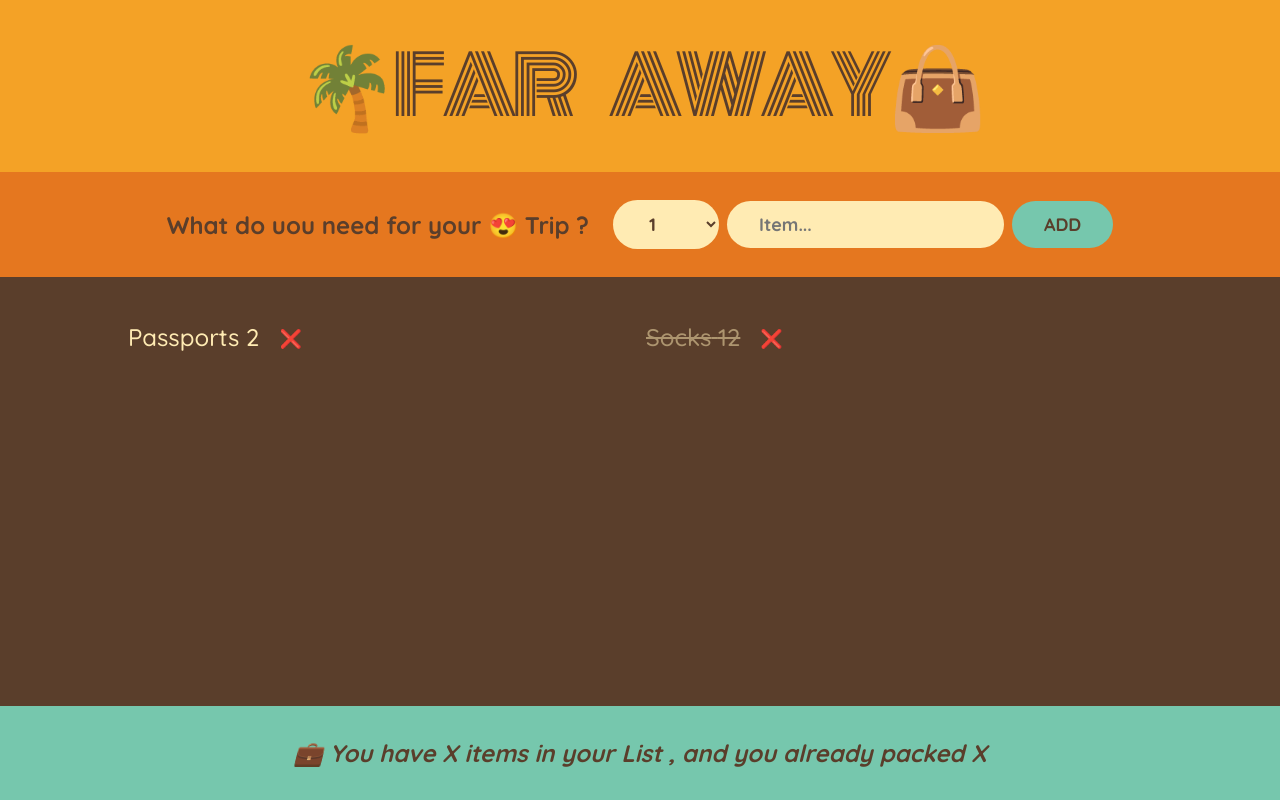
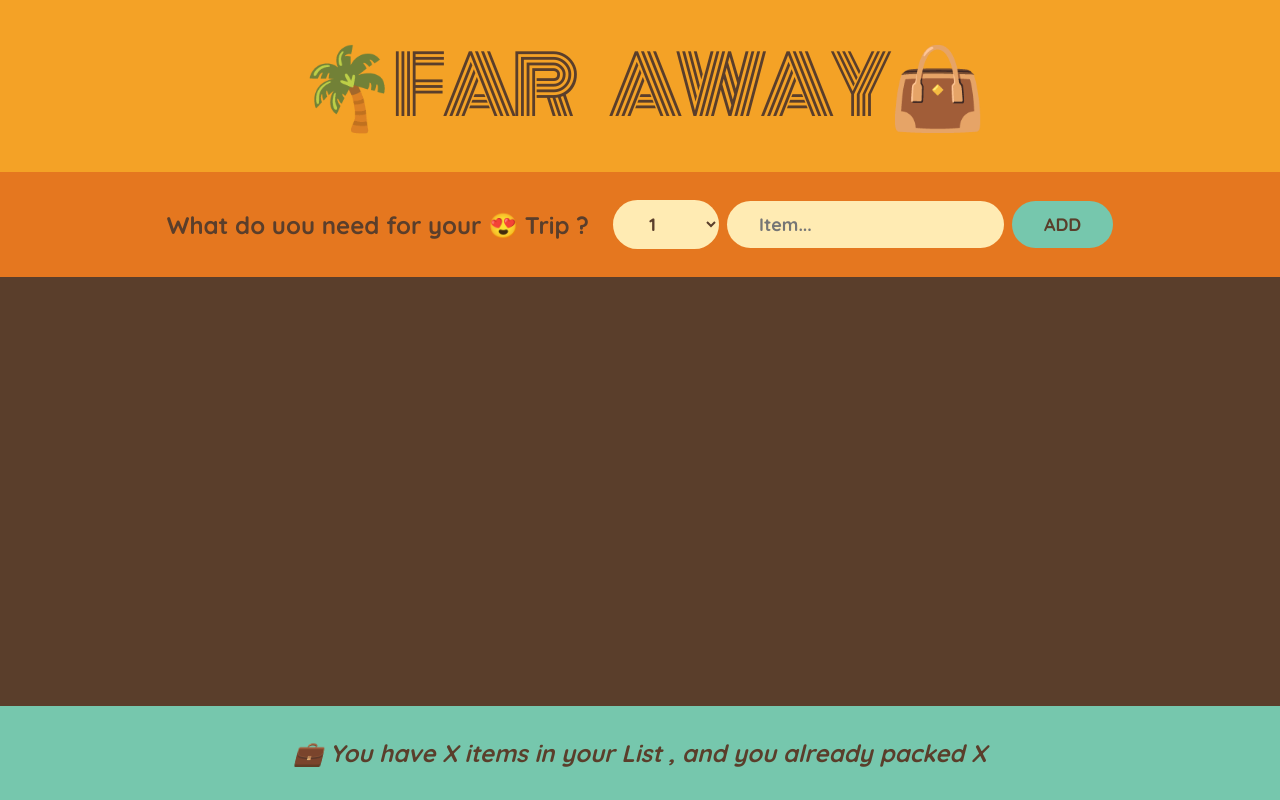
Before and after one commit to mohamedkbx/Travel-List-State-in-ReactJS, a React (Create React App) app: page / in a window 1280 px wide. Built offline with nearby package versions, Linux system fonts and the light colour scheme.

Commit message:
handle add items to the ui , lifting up state

```diff
--- a/src/App.js
+++ b/src/App.js
@@ -6,11 +6,13 @@
 ];
 
 function App() {
+  const [items, setItems] = useState([]);
+
   return (
     <div className="app">
       <Logo />
-      <Form />
-      <PackingList />
+      <Form setItems={setItems} />
+      <PackingList items={items} />
       <Stats />
     </div>
   );
@@ -19,15 +21,20 @@
 function Logo() {
   return <h1>🌴Far Away👜</h1>;
 }
-function Form() {
+function Form({ setItems }) {
   const [description, setDescription] = useState("");
   const [quantity, setQuantity] = useState(1);
+
+  function handleAddItems(item) {
+    setItems((items) => [...items, item]);
+  }
 
   function handleSubmit(e) {
     e.preventDefault();
 
     if (!description) return;
     const newItem = { description, quantity, packed: false };
+    handleAddItems(newItem);
     setDescription("");
     setQuantity(1);
   }
@@ -54,11 +61,11 @@
     </form>
   );
 }
-function PackingList() {
+function PackingList({ items }) {
   return (
     <div className="list">
       <ul>
-        {initialItems.map((item) => {
+        {items.map((item) => {
           return <Item key={item.id} item={item} />;
         })}
       </ul>
```
